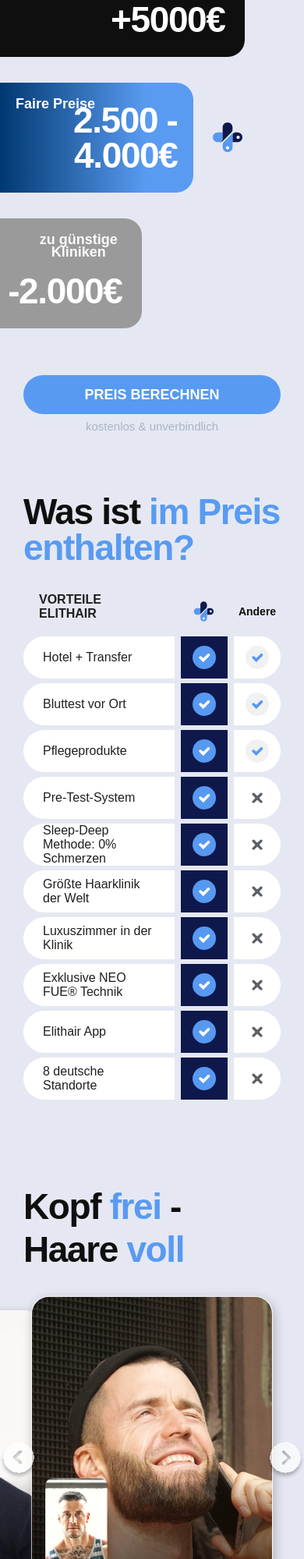
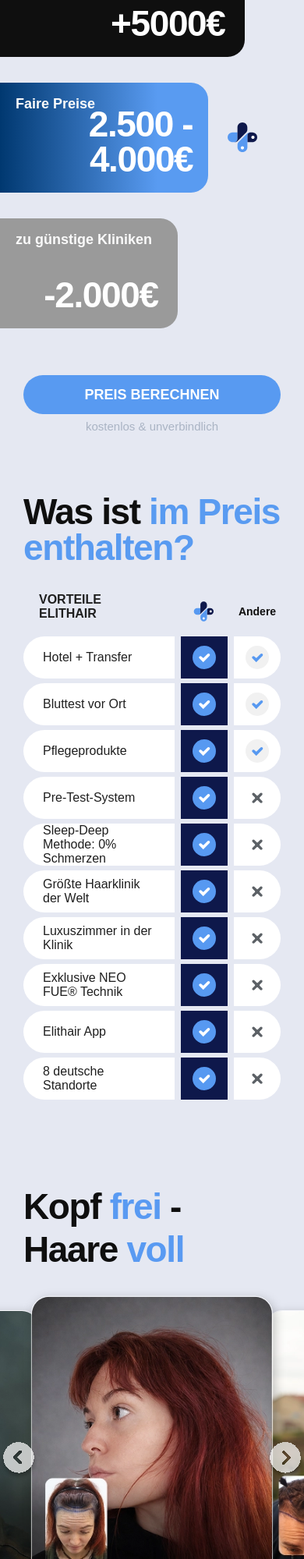
Before and after one commit to HamzaElit/lp-2-5-2026, a plain HTML site: page index.html in a window 390 px wide. Shown: the part 2370-4369 px from the top of the page at 78% size. Drawn offline with nearby package versions, Linux system fonts and the light colour scheme; a web font is replaced by a local one.

Commit message:
feat: Add testimonial and pricing comparison sections with new styling and custom JavaScript.

```diff
--- a/assets/js/custom.js
+++ b/assets/js/custom.js
@@ -81,9 +81,11 @@
       spaceBetween: 16,
       centeredSlides: !isDesktop,
       loop: true,
-      loopAdditionalSlides: 10,
+      loopedSlides: 11, // Must match or exceed actual number of slides
+      loopAdditionalSlides: 5,
       speed: 300,
       allowTouchMove: window.innerWidth < 768,
+      watchSlidesProgress: true,
       navigation: {
         nextEl: '.lp-results-nav--next',
         prevEl: '.lp-results-nav--prev',
@@ -91,13 +93,13 @@
       breakpoints: {
         320: {
           slidesPerView: 'auto',
-          spaceBetween: 0,
+          spaceBetween: 5,
           centeredSlides: true,
           allowTouchMove: true,
         },
         768: {
           slidesPerView: 'auto',
-          spaceBetween: 10,
+          spaceBetween: 16,
           centeredSlides: true,
           allowTouchMove: false,
         },
--- a/scss/modules/_lp-pricing-comparison.scss
+++ b/scss/modules/_lp-pricing-comparison.scss
@@ -115,7 +115,7 @@
         letter-spacing: -1.38px;
         color: #fff;
         position: absolute;
-        bottom: 25px; // Consistent top position
+        bottom: 20px; // Consistent top position
         z-index: 2;
       }
     }
@@ -144,7 +144,7 @@
 
     .bar-blue {
       background: linear-gradient(270deg, #599bf1 24.41%, #003870 100%);
-      width: 75%; // Mobile approx
+      width: 81%; // Mobile approx
 
       @include lg-up {
         width: 573px; // Fixed width desktop
@@ -162,7 +162,7 @@
 
     .bar-grey {
       background-color: #9a9a9a;
-      width: 55%;
+      width: 69%;
 
       @include lg-up {
         width: 299px;
--- a/scss/modules/_lp-testmonial.scss
+++ b/scss/modules/_lp-testmonial.scss
@@ -2,7 +2,7 @@
   overflow: hidden;
 
   @media (max-width: 768px) {
-    padding: 110px 0 22px;
+    padding: 70px 0 22px;
   }
   .container {
     @include lg-up {
@@ -14,7 +14,7 @@
     width: min(100% - 6rem, 110rem);
     margin-left: auto;
     margin-right: auto;
-    font-weight: 700;
+    font-weight: 900;
     font-size: 46px;
     line-height: 50px;
     letter-spacing: -1.38px;
@@ -22,12 +22,7 @@
     margin-bottom: 39px;
 
     @media (max-width: 768px) {
-      font-size: 28px;
-      line-height: 30px;
-      letter-spacing: -0.84px;
       margin-bottom: 35px;
-      max-width: 338px;
-      margin-left: 3rem;
       margin-right: auto;
     }
 
```
Also changed, not shown: assets/css/style.min.css.
